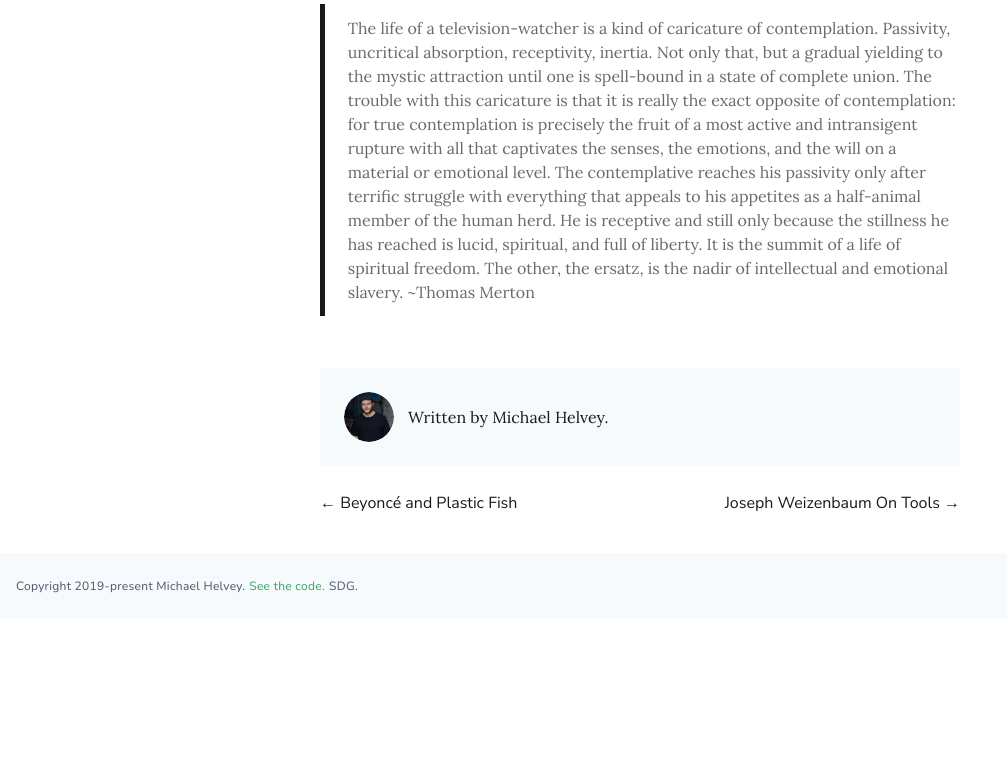
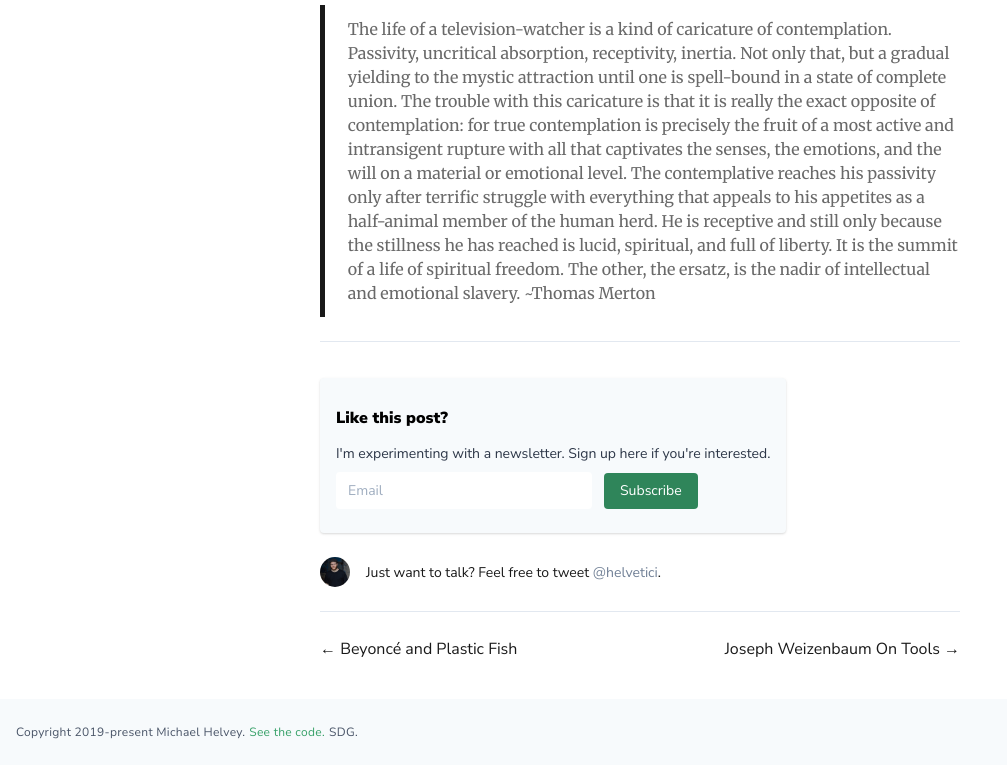
Before and after one commit to michaelhelvey/michaelhelvey.dev, a Gatsby site: page /a-culture-of-death/ in a window 1280 px wide. Shown: the part 601-1366 px from the top of the page, without its empty margins (0-1007 px from the left). Before the commit the page ends 1220 px from the top, so only its background shows below. Built offline with nearby package versions, Linux system fonts and the light colour scheme; Gatsby itself is replaced by a stand-in of ours; some packages are replaced by stand-ins of ours.

Commit message:
updated font & added sign up form

```diff
--- a/gatsby-browser.js
+++ b/gatsby-browser.js
@@ -1,3 +1,3 @@
 // custom typefaces
 import 'typeface-nunito-sans'
-import 'typeface-lora'
+import 'typeface-merriweather'
--- a/package.json
+++ b/package.json
@@ -30,7 +30,7 @@
     "react-dom": "^16.8.6",
     "react-helmet": "^5.2.1",
     "react-typography": "^0.16.19",
-    "typeface-lora": "^0.0.72",
+    "typeface-merriweather": "^0.0.72",
     "typeface-nunito-sans": "^0.0.72",
     "typography": "^0.16.19",
     "typography-theme-wordpress-2016": "^0.16.19"
--- a/src/components/bio.js
+++ b/src/components/bio.js
@@ -7,6 +7,7 @@
 
 import React from 'react'
 import { StaticQuery, graphql, Link } from 'gatsby'
+import SignUpForm from '../components/signUpForm'
 import Image from 'gatsby-image'
 
 import { rhythm } from '../utils/typography'
@@ -18,23 +19,30 @@ function Bio() {
       render={data => {
         const { author } = data.site.siteMetadata
         return (
-          <div className='flex mt-4 mb-6 items-center bg-gray-100 p-6 rounded'>
+          <div className='flex flex-col mt-4 mb-6 items-start rounded'>
+            <SignUpForm />
+            <div className='flex items-center mt-3'>
               <Image
                 fixed={data.avatar.childImageSharp.fixed}
                 alt={author}
                 style={{
-                marginRight: rhythm(1 / 2),
+                  marginRight: '1rem',
                   marginBottom: 0,
-                minWidth: 50,
+                  minWidth: 20,
                   borderRadius: `100%`,
                 }}
-              imgStyle={{
-                borderRadius: `50%`,
-              }}
               />
-            <p>
-              Written by <Link to='/'>{author}</Link>.
+              <p className='text-sm font-sans'>
+                Just want to talk? Feel free to tweet{' '}
+                <a
+                  className='text-gray-600'
+                  href='https://twitter.com/helvetici'
+                >
+                  @helvetici
+                </a>
+                .
               </p>
+            </div>
           </div>
         )
       }}
@@ -46,7 +54,7 @@ const bioQuery = graphql`
   query BioQuery {
     avatar: file(absolutePath: { regex: "/profile-pic.jpg/" }) {
       childImageSharp {
-        fixed(width: 50, height: 50) {
+        fixed(width: 30, height: 30) {
           ...GatsbyImageSharpFixed
         }
       }
--- /dev/null
+++ b/src/components/signUpForm.js
@@ -0,0 +1,40 @@
+import React from 'react'
+
+export default () => (
+  <div
+    id='revue-embed'
+    className='rounded shadow bg-gray-100 p-4 my-3 font-sans'
+  >
+    <h3 className='font-black text-black text-base font-sans'>
+      Like this post?
+    </h3>
+    <div className='text-gray-800 text-sm'>
+      I'm experimenting with a newsletter. Sign up here if you're interested.
+    </div>
+    <form
+      action='https://www.getrevue.co/profile/michaelhelvey/add_subscriber'
+      method='post'
+      id='revue-form'
+      name='revue-form'
+      target='_blank'
+      className='font-sans flex flex-col p-0 m-0'
+    >
+      <div className='flex md:flex-row flex-col items-baseline'>
+        <input
+          className='px-3 my-2 py-2 text-sm rounded focus:shadow outline-none md:w-64 w-auto'
+          placeholder='Email'
+          type='email'
+          name='member[email]'
+          id='member_email'
+        />
+        <input
+          className='md:mx-3 mx-0 bg-green-700 text-white leading-loose text-sm px-4 py-1 rounded'
+          type='submit'
+          value='Subscribe'
+          name='member[subscribe]'
+          id='member_submit'
+        />
+      </div>
+    </form>
+  </div>
+)
--- a/src/pages/blog.js
+++ b/src/pages/blog.js
@@ -3,7 +3,6 @@ import { Link, graphql } from 'gatsby'
 
 import Layout from '../components/layout'
 import SEO from '../components/seo'
-import { rhythm } from '../utils/typography'
 
 class BlogIndex extends React.Component {
   render() {
@@ -31,7 +30,7 @@ class BlogIndex extends React.Component {
                     {node.frontmatter.date}
                   </div>
                   <p
-                    className='py-3 font-serif leading-normal text-lg'
+                    className='py-3 font-serif text-base'
                     dangerouslySetInnerHTML={{
                       __html: node.frontmatter.description || node.excerpt,
                     }}
--- a/src/templates/blog-post.js
+++ b/src/templates/blog-post.js
@@ -19,7 +19,7 @@ class BlogPostTemplate extends React.Component {
           title={post.frontmatter.title}
           description={post.frontmatter.description || post.excerpt}
         />
-        <div class='flex justify-center w-full'>
+        <div className='flex flex-col justify-center items-center w-full px-3'>
           <div
             className='font-serif text-base py-6 px-4'
             style={{
@@ -33,15 +33,13 @@ class BlogPostTemplate extends React.Component {
               {post.frontmatter.date}
             </p>
             <div
-              className='py-4 leading-normal tracking-normal blogPost'
+              className='py-4 tracking-normal blogPost text-sm'
+              style={{ lineHeight: '1.75' }}
               dangerouslySetInnerHTML={{ __html: post.html }}
             />
-            <hr
-              style={{
-                marginBottom: rhythm(1),
-              }}
-            />
+            <div className='border-b border-gray-300 flex-1 mb-6' />
             <Bio />
+            <div className='border-b border-gray-300 flex-1 mb-6' />
 
             <ul
               style={{
--- a/tailwind.config.js
+++ b/tailwind.config.js
@@ -3,7 +3,7 @@ module.exports = {
     extend: {},
     fontFamily: {
       sans: ['Nunito Sans', 'sans-serif'],
-      serif: ['Lora', 'serif'],
+      serif: ['Merriweather', 'serif'],
     },
   },
   variants: {},
```
Also changed, not shown: 1 other file. Lines whose indentation alone changed are shown as unchanged.
